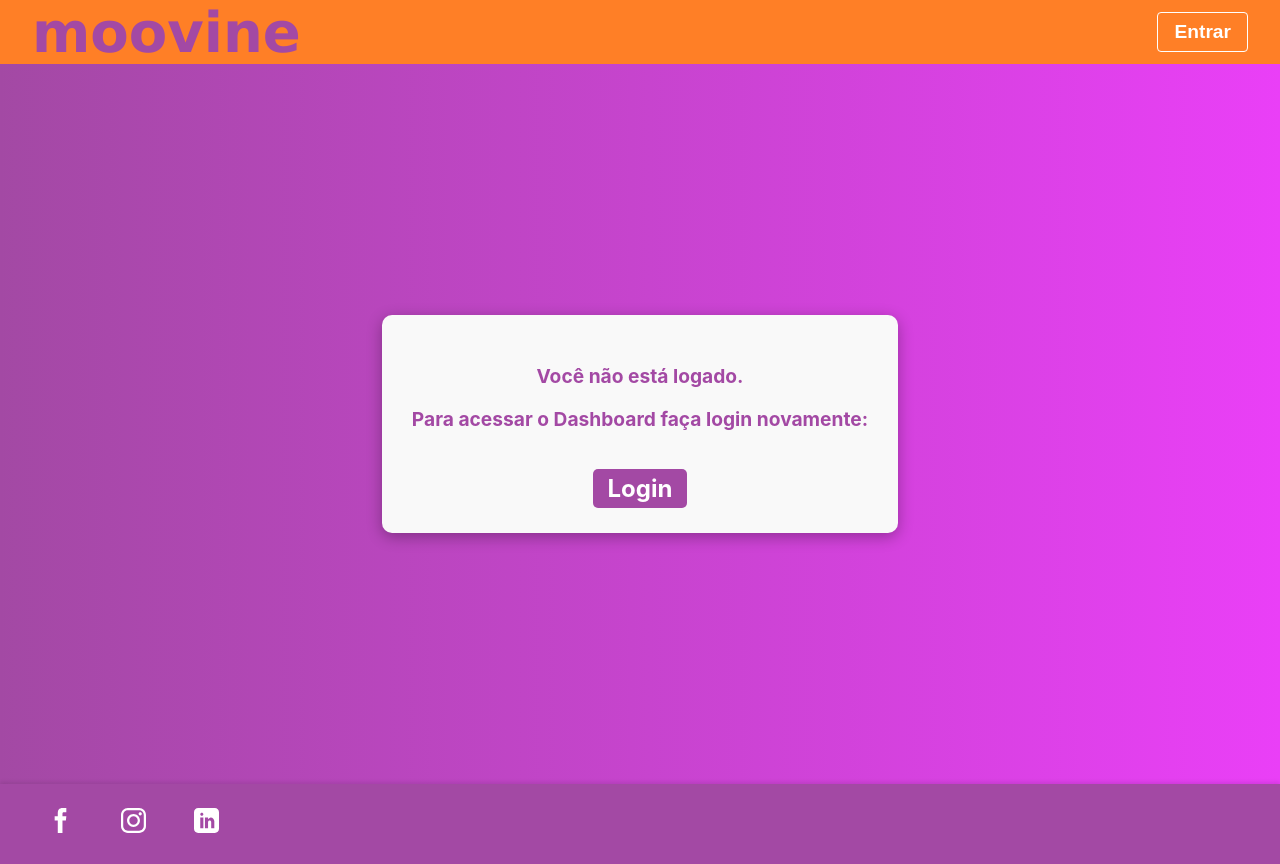
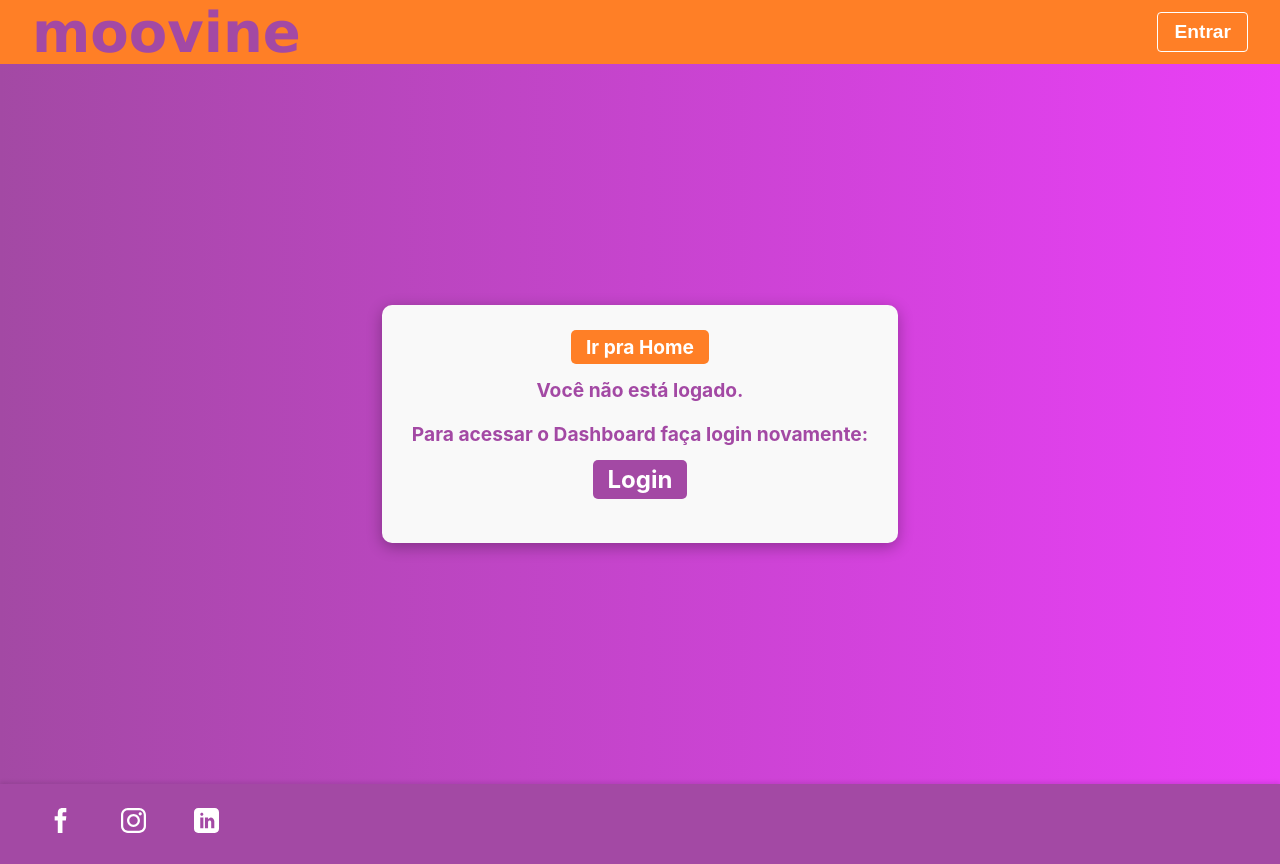
Before and after one commit to Nogmi81/prototipo-moovine-v2, a Next.js app: page /Dashboard in a window 1280 px wide. Built offline with nearby package versions, Linux system fonts and the light colour scheme; no server answers.

Commit message:
Update page.js

```diff
--- a/src/app/Dashboard/page.js
+++ b/src/app/Dashboard/page.js
@@ -13,13 +13,18 @@ export default function Dashboard() {
     return (
       <div className={styles.container}>
         <div className={styles.msgDeslogado}>
+          <span className={styles.linkHome}>
+            <Link href="/">
+              Ir pra Home
+            </Link>
+          </span>
           <p>Você não está logado.</p>
           <p>Para acessar o Dashboard faça login novamente: </p>
-          <br></br><span className={styles.linkLogin}>
+          <p className={styles.linkLogin}>
             <Link href="/Login">
               Login
             </Link>
-          </span>
+          </p>
         </div>
       </div>
     );
```
